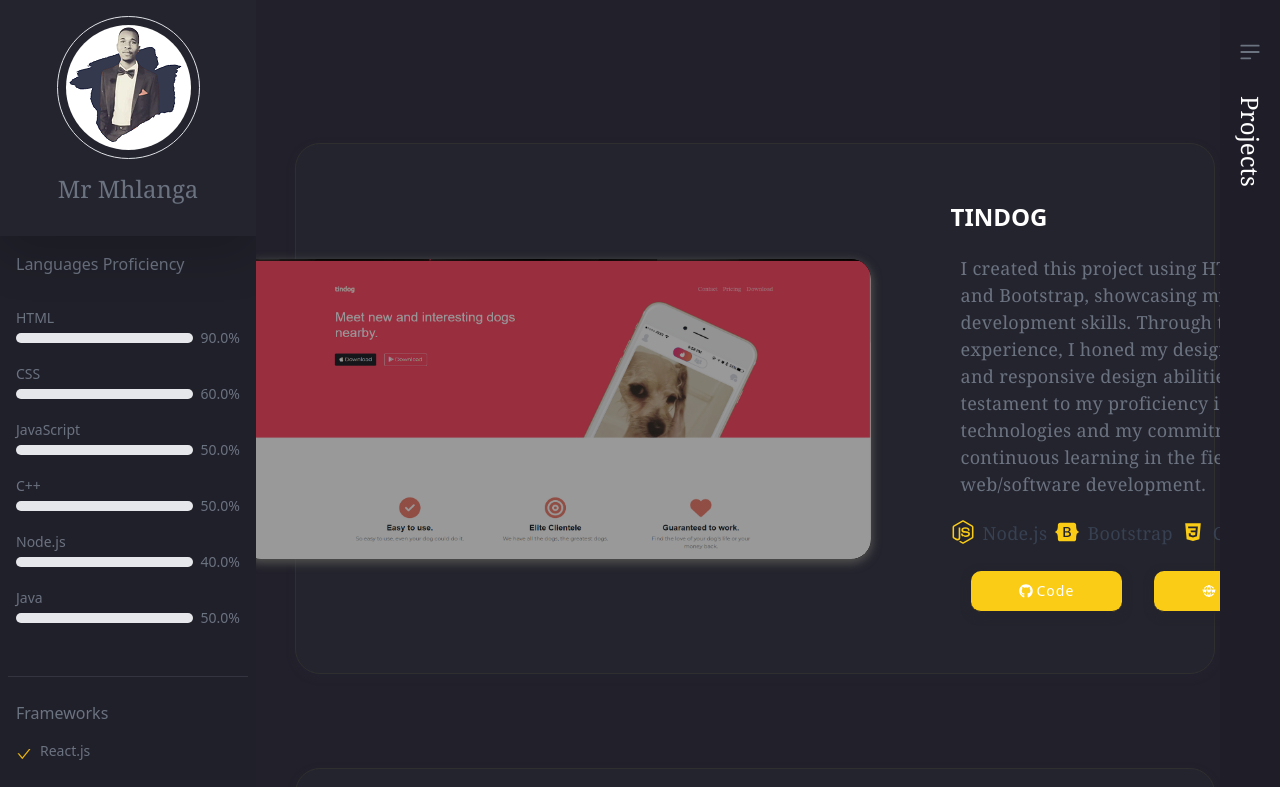
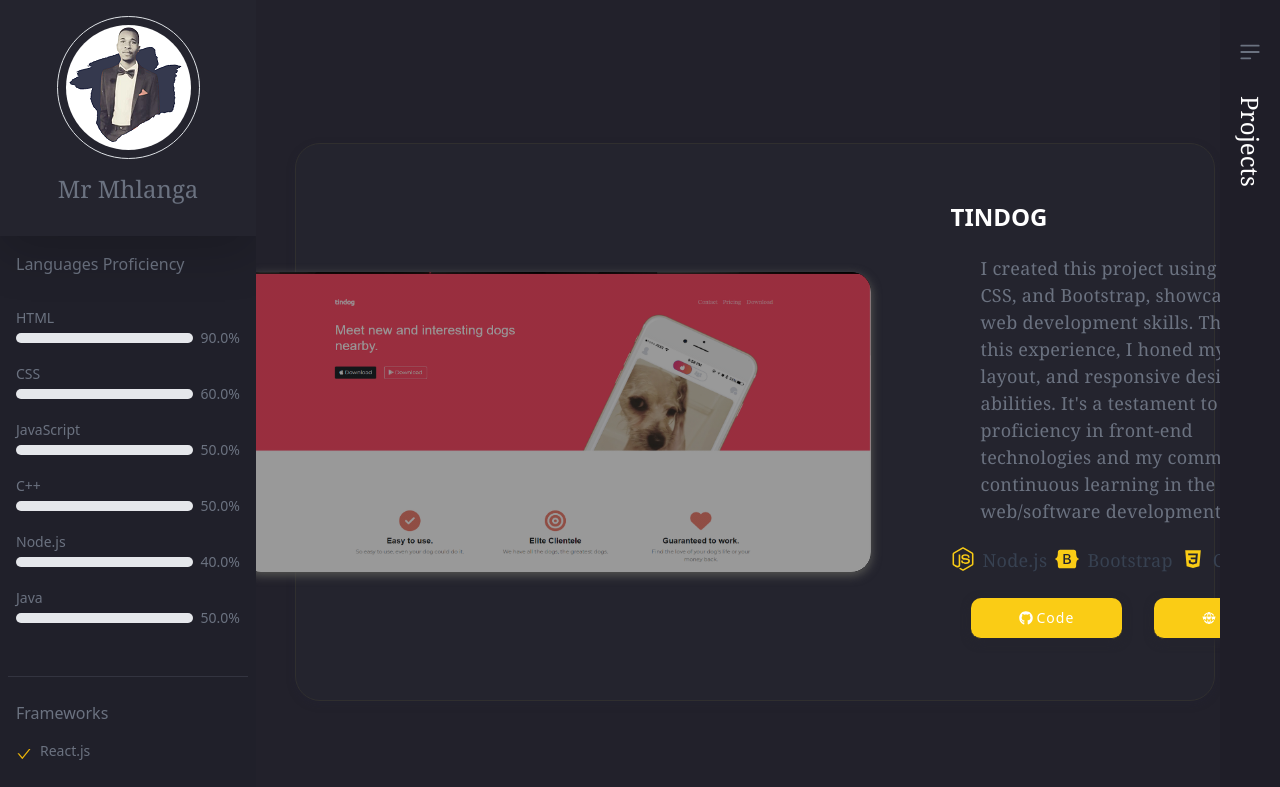
Before and after one commit to Ike91/React-portfolio, a React (Create React App) app: page /projects in a window 1280 px wide. Shown: the top 787 px of the page. Built offline with nearby package versions, Linux system fonts and the light colour scheme.

Commit message:
added margin

```diff
--- a/src/components/partials/Project.jsx
+++ b/src/components/partials/Project.jsx
@@ -44,7 +44,7 @@ function Projects(props) {
                   <div class="preview-card__title text-white dark:text-white">
                     {projectName}
                   </div>
-                  <div>
+                  <div className="ml-5 mr-5">
                     <p class="preview-card__text text-gray-500 dark:text-gray-400">
                       {projectDescription}
                     </p>
```
